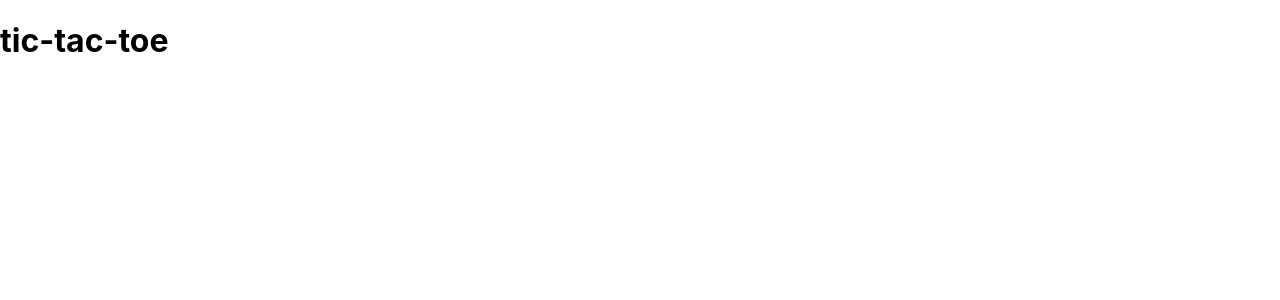
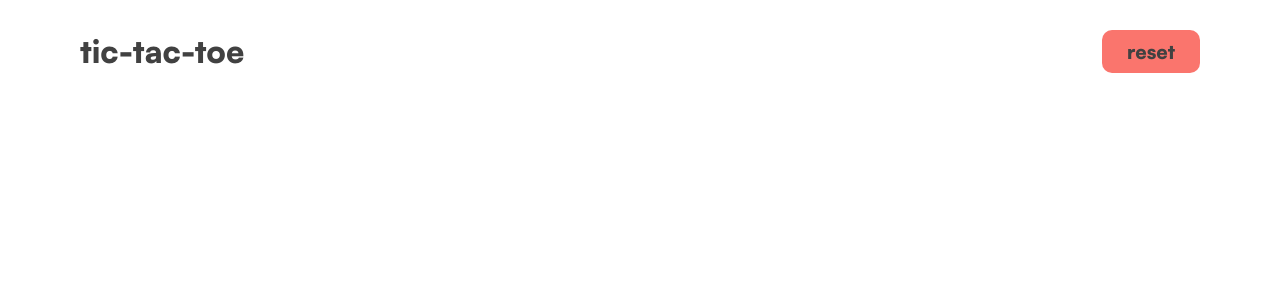
Before and after one commit to Study-Compass/React-Tutorial, a React (Create React App) app: page / in a window 1280 px wide. Shown: the top 300 px of the page. Built offline with nearby package versions, Linux system fonts and the light colour scheme.

Commit message:
Added Reset button and header styling

```diff
--- a/src/App.css
+++ b/src/App.css
@@ -1,4 +1,19 @@
+
+:root{
+    --red: #FA756D;
+    --text: #414141;
+
+}
 .App{
     width: 100vw;
     height: 100vh;
 }
+
+h1,
+h2,
+h3,
+p{
+    margin: 0;
+    color: var(--text);
+    font-family: "Satoshi";
+}
--- a/src/App.js
+++ b/src/App.js
@@ -1,5 +1,6 @@
 import './App.css';
 import Header from "./components/Header/Header"
+import './assets/fonts.css'
 function App() {
   return (
     <div className="App">
--- a/src/assets/fonts.css
+++ b/src/assets/fonts.css
@@ -1,5 +1,5 @@
 @font-face {
     font-family: 'Satoshi';
     font-weight: 700;
-    src: url(Satoshi-Black.otf);
+    src: url(fonts/Satoshi-Black.otf);
 }
--- a/src/components/Header/Header.css
+++ b/src/components/Header/Header.css
@@ -1,4 +1,25 @@
 .header{
+
+    display: flex;
+    justify-content: space-between;
     width: 100%;
     height: 88px;
+    padding: 30px 80px;
+    box-sizing: border-box;
+    h1{
+        margin: 0;
+    }
+
+    button{
+        outline: none;
+        border: none;
+        background-color: var(--red);
+        padding: 8px 25px;
+        height: fit-content;
+        border-radius: 10px;
+
+        h2{
+            margin: 0;
+        }
+    }
 }
--- a/src/components/Header/Header.jsx
+++ b/src/components/Header/Header.jsx
@@ -5,6 +5,7 @@ const Header = () => {
     return(
         <header className='header'>
             <h1>tic-tac-toe</h1>
+            <button><h2>reset</h2></button>
         </header>
     );
 
```
